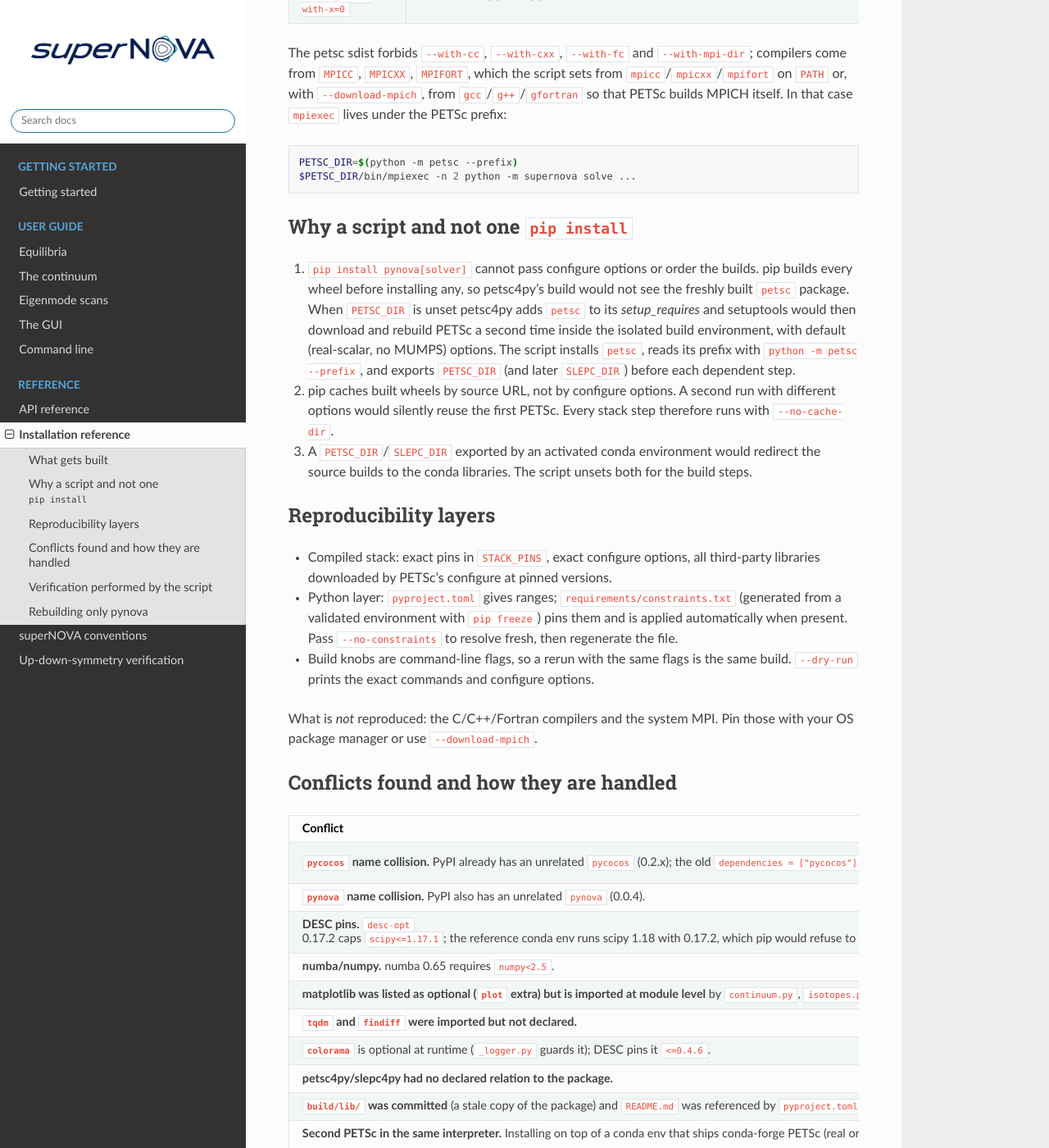
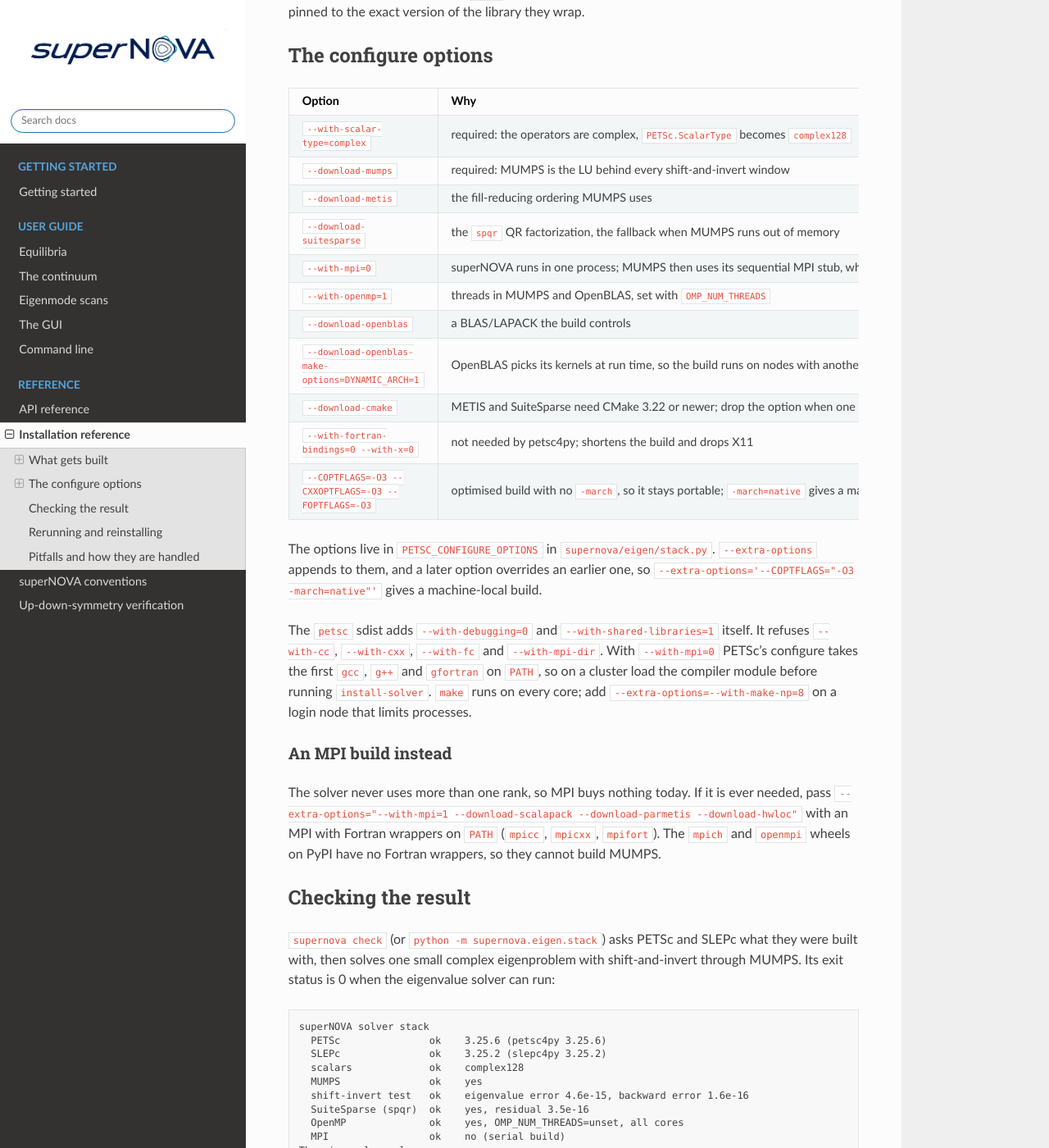
Before and after one commit to pablo-oyola/superNOVA, a Sphinx documentation site: the page built from docs/installation.md, in a window 1280 px wide and 1400 px high, scrolled down 1114 px. Shown: the whole window at 82% size. Built offline with Sphinx 7.4.7 and the Read the Docs theme 3.1.0, drawn with Linux system fonts in a browser that asks for light colours; some of the changed text lies outside the part shown.

Commit message:
pip install: supernova install-solver builds PETSc/SLEPc, supernova check verifies
PyPI has PETSc and SLEPc only as source releases, and one pip install cannot
build SLEPc against a PETSc with MUMPS: the petsc wheel deletes the static
MUMPS archives but keeps their -l flags in petscvariables (3.25 and 3.26), so
SLEPc's link stops at -lsmumps. install-solver runs the four pip builds in
order with PETSC_DIR/SLEPC_DIR set and the cache bypassed, drops the dangling
flags in between, and ends with supernova check. The PETSc build is serial and
downloads its own CMake, OpenBLAS (DYNAMIC_ARCH), METIS, MUMPS and SuiteSparse,
so a machine needs only C, C++ and Fortran compilers and make.

The solver extra and tools/install_stack.py are gone. README and
docs/installation.md describe the two-command install. Tested in a fresh
Python 3.12 conda env: PETSc 3.25.6 and SLEPc 3.25.2 pass the check, and the
ITPA example gives the same five roots as the conda-forge stack.

````diff
--- a/docs/installation.md
+++ b/docs/installation.md
@@ -1,108 +1,132 @@
 # Installation reference
 
-This page explains what `tools/install_stack.py` does, why each choice was
-made, and the conflicts it works around.  The short version is the
+This page explains what `supernova install-solver` builds, why each configure
+option is there, and the pitfalls known so far.  The short version is the
 Installation section of the
 [README](https://github.com/pablo-oyola/superNOVA#installation).
 
 ## What gets built
 
-| Layer | Source | Version | How |
+`pip install pynova` installs the pure-Python package.  `supernova
+install-solver` then runs pip four times in the same environment:
+
+| Step | Package | Version | How |
 |---|---|---|---|
-| PETSc | PyPI sdist `petsc` | 3.25.3 | compiled by pip with `PETSC_CONFIGURE_OPTIONS` |
-| SLEPc | PyPI sdist `slepc` | 3.25.1 | compiled by pip against that PETSc |
-| petsc4py / slepc4py | PyPI sdists | 3.25.3 / 3.25.1 | Cython extensions built with `PETSC_DIR`/`SLEPC_DIR` set |
-| mpi4py (optional) | PyPI sdist | 4.x | built with the same `mpicc` |
-| pyCOCOS | GitHub, pinned commit | `8e9aacb` | direct git reference in `pyproject.toml` |
-| pynova | this repository | | plain `pip install .` |
+| 1 | PETSc, PyPI sdist `petsc` | newest 3.25.x | compiled with the configure options below |
+| 2 | petsc4py | same as PETSc | Cython extension, `PETSC_DIR` set to step 1 |
+| 3 | SLEPc, PyPI sdist `slepc` | newest 3.25.x | compiled against step 1 |
+| 4 | slepc4py | same as SLEPc | Cython extension, `PETSC_DIR` and `SLEPC_DIR` set |
 
-PETSc configure options (fixed in `PETSC_BASE_OPTIONS`):
+pyCOCOS comes from GitHub at a pinned commit (`8e9aacb`), as a direct git
+reference in `pyproject.toml`.
+
+Each step sets `PETSC_DIR` (and `SLEPC_DIR`) to what the previous one
+installed, so every library is compiled exactly once, and every step bypasses
+the pip cache.  pip keys a built wheel by its source URL, not by its configure
+options, so a cached wheel could be an older real-scalar PETSc.
+
+### Why not one `pip install`
+
+The `petsc` sdist builds its wheel in two moves.  It links every downloaded
+package into `libpetsc.so`, then deletes the static archives
+(`lib/*.a`) to keep the wheel small.  `lib/petsc/conf/petscvariables` still
+lists those archives, though: MUMPS is always built static, so the link line
+keeps `-lsmumps -ldmumps -lcmumps -lzmumps -lmumps_common -lpord -lmpiseq`.
+SLEPc links through those variables, so `pip install petsc slepc` with MUMPS
+stops with `cannot find -lsmumps`.  PETSc 3.25 and 3.26 both do this.
+
+Between steps 1 and 2, `install-solver` removes every `-l` flag whose library
+is in none of the `-L` directories and that the compilers cannot find
+either.  System libraries such as `-lm` and `-lgfortran` stay.  The MUMPS code
+is already inside `libpetsc.so`, so nothing is lost.  It is
+`drop_missing_libraries` in `supernova/eigen/stack.py`.
+
+Only the minor version is fixed (`3.25`), because the solver is validated on
+it.  The bindings are pinned to the exact version of the library they wrap.
+
+## The configure options
 
 | Option | Why |
 |---|---|
-| `--with-scalar-type=complex --with-precision=double` | the NEP/PEP operators are complex; `PETSc.ScalarType` becomes `complex128` |
-| `--download-mumps --download-scalapack --download-metis --download-parmetis` | MUMPS LU is the production shift-and-invert factorisation; ScaLAPACK is a hard MUMPS dependency, METIS/ParMETIS give it its orderings |
-| `--with-openmp=1` | enables OpenMP in PETSc, MUMPS (`download-mumps-openmp` defaults on) and the downloaded OpenBLAS (`USE_OPENMP=1`) |
-| `--download-hwloc` | with pthreads and an MPI-3 MPI this defines `PETSC_HAVE_OPENMP_SUPPORT`, which unlocks `-mat_mumps_use_omp_threads` |
-| `--download-openblas` | a BLAS/LAPACK the build fully controls; `--blas system` or `--blas dir=/path` overrides it |
-| `--with-debugging=0 --COPTFLAGS=-O3 ...` | optimised build; `--optflags` overrides, e.g. `-O3 -march=native` for a machine-local build |
-| `--with-fortran-bindings=0 --with-x=0` | not needed by petsc4py, shortens the build |
+| `--with-scalar-type=complex` | required: the operators are complex, `PETSc.ScalarType` becomes `complex128` |
+| `--download-mumps` | required: MUMPS is the LU behind every shift-and-invert window |
+| `--download-metis` | the fill-reducing ordering MUMPS uses |
+| `--download-suitesparse` | the `spqr` QR factorization, the fallback when MUMPS runs out of memory |
+| `--with-mpi=0` | superNOVA runs in one process; MUMPS then uses its sequential MPI stub, which removes MPI, ScaLAPACK and ParMETIS from the prerequisites |
+| `--with-openmp=1` | threads in MUMPS and OpenBLAS, set with `OMP_NUM_THREADS` |
+| `--download-openblas` | a BLAS/LAPACK the build controls |
+| `--download-openblas-make-options=DYNAMIC_ARCH=1` | OpenBLAS picks its kernels at run time, so the build runs on nodes with another CPU |
+| `--download-cmake` | METIS and SuiteSparse need CMake 3.22 or newer; drop the option when one is on `PATH` to save a few minutes |
+| `--with-fortran-bindings=0 --with-x=0` | not needed by petsc4py; shortens the build and drops X11 |
+| `--COPTFLAGS=-O3 --CXXOPTFLAGS=-O3 --FOPTFLAGS=-O3` | optimised build with no `-march`, so it stays portable; `-march=native` gives a machine-local build |
 
-The petsc sdist forbids `--with-cc`, `--with-cxx`, `--with-fc` and
-`--with-mpi-dir`; compilers come from `MPICC`, `MPICXX`, `MPIFORT`, which the
-script sets from `mpicc`/`mpicxx`/`mpifort` on `PATH` or, with
-`--download-mpich`, from `gcc`/`g++`/`gfortran` so that PETSc builds MPICH
-itself.  In that case `mpiexec` lives under the PETSc prefix:
+The options live in `PETSC_CONFIGURE_OPTIONS` in `supernova/eigen/stack.py`.
+`--extra-options` appends to them, and a later option overrides an earlier
+one, so `--extra-options='--COPTFLAGS="-O3 -march=native"'` gives a
+machine-local build.
 
-```bash
-PETSC_DIR=$(python -m petsc --prefix)
-$PETSC_DIR/bin/mpiexec -n 2 python -m supernova solve ...
+The `petsc` sdist adds `--with-debugging=0` and `--with-shared-libraries=1`
+itself.  It refuses `--with-cc`, `--with-cxx`, `--with-fc` and
+`--with-mpi-dir`.  With `--with-mpi=0` PETSc's configure takes the first
+`gcc`, `g++` and `gfortran` on `PATH`, so on a cluster load the compiler
+module before running `install-solver`.  `make` runs on every core; add
+`--extra-options=--with-make-np=8` on a login node that limits processes.
+
+### An MPI build instead
+
+The solver never uses more than one rank, so MPI buys nothing today.  If it
+is ever needed, pass `--extra-options="--with-mpi=1 --download-scalapack
+--download-parmetis --download-hwloc"` with an MPI with Fortran wrappers on
+`PATH` (`mpicc`, `mpicxx`, `mpifort`).  The `mpich` and `openmpi` wheels on
+PyPI have no Fortran wrappers, so they cannot build MUMPS.
+
+## Checking the result
+
+`supernova check` (or `python -m supernova.eigen.stack`) asks PETSc and SLEPc
+what they were built with, then solves one small complex eigenproblem with
+shift-and-invert through MUMPS.  Its exit status is 0 when the eigenvalue
+solver can run:
+
+```text
+superNOVA solver stack
+  PETSc               ok    3.25.6 (petsc4py 3.25.6)
+  SLEPc               ok    3.25.2 (slepc4py 3.25.2)
+  scalars             ok    complex128
+  MUMPS               ok    yes
+  shift-invert test   ok    eigenvalue error 4.6e-15, backward error 1.6e-16
+  SuiteSparse (spqr)  ok    yes, residual 3.5e-16
+  OpenMP              ok    yes, OMP_NUM_THREADS=unset, all cores
+  MPI                 ok    no (serial build)
+The eigenvalue solver can run.
 ```
 
-## Why a script and not one `pip install`
+Missing SuiteSparse or OpenMP is reported but does not fail the check.
 
-1. `pip install pynova[solver]` cannot pass configure options or order the
-   builds.  pip builds every wheel before installing any, so petsc4py's build
-   would not see the freshly built `petsc` package.  When `PETSC_DIR` is unset
-   petsc4py adds `petsc` to its *setup_requires* and setuptools would then
-   download and rebuild PETSc a second time inside the isolated build
-   environment, with default (real-scalar, no MUMPS) options.  The script
-   installs `petsc`, reads its prefix with `python -m petsc --prefix`, and
-   exports `PETSC_DIR` (and later `SLEPC_DIR`) before each dependent step.
-2. pip caches built wheels by source URL, not by configure options.  A second
-   run with different options would silently reuse the first PETSc.  Every
-   stack step therefore runs with `--no-cache-dir`.
-3. A `PETSC_DIR`/`SLEPC_DIR` exported by an activated conda environment would
-   redirect the source builds to the conda libraries.  The script unsets both
-   for the build steps.
+## Rerunning and reinstalling
 
-## Reproducibility layers
+A rerun of `install-solver` reuses an installed PETSc that already has
+complex scalars and MUMPS, so recovering from a failed SLEPc step takes
+minutes, not the full build.  petsc4py, SLEPc and slepc4py are rebuilt on
+every run.  `--force` rebuilds PETSc too.
 
-* Compiled stack: exact pins in `STACK_PINS`, exact configure options, all
-  third-party libraries downloaded by PETSc's configure at pinned versions.
-* Python layer: `pyproject.toml` gives ranges; `requirements/constraints.txt`
-  (generated from a validated environment with `pip freeze`) pins them and is
-  applied automatically when present.  Pass `--no-constraints` to resolve
-  fresh, then regenerate the file.
-* Build knobs are command-line flags, so a rerun with the same flags is the
-  same build.  `--dry-run` prints the exact commands and configure options.
+Reinstalling pynova leaves the compiled stack alone: `pip install -e .` again
+in a checkout, or add `--force-reinstall --no-deps` to the git install.
 
-What is *not* reproduced: the C/C++/Fortran compilers and the system MPI.
-Pin those with your OS package manager or use `--download-mpich`.
+## Pitfalls and how they are handled
 
-## Conflicts found and how they are handled
-
-| Conflict | Handling |
+| Pitfall | Handling |
 |---|---|
-| **`pycocos` name collision.** PyPI already has an unrelated `pycocos` (0.2.x); the old `dependencies = ["pycocos"]` would install it. | Direct git reference pinned to commit `8e9aacb` (current `origin/master`). Direct references are fine for local/git installs but block uploading `pynova` to PyPI. Bump the SHA when pyCOCOS moves; the working copy of pyCOCOS had three uncommitted files at the time of pinning, which are not in the pin. |
-| **`pynova` name collision.** PyPI also has an unrelated `pynova` (0.0.4). | No change; `pip install .`/git installs ignore PyPI. Rename before any PyPI release. |
-| **DESC pins.** `desc-opt` 0.17.2 caps `scipy<=1.17.1`; the reference conda env runs scipy 1.18 with 0.17.2, which pip would refuse to resolve. 0.17.3 raises the caps to `scipy<=1.18.0`, `numpy<=2.5.1`, `matplotlib<=3.11.1`. DESC also pulls jax, jax-finufft, diffrax, equinox, optax, plotly, scikit-image and ~20 more packages. | `desc` extra pinned to `desc-opt>=0.17.3,<0.18` and kept optional; `import supernova` never imports `supernova.interop.desc`. |
-| **numba/numpy.** numba 0.65 requires `numpy<2.5`. | Core `numpy>=1.26,<2.5`, consistent with DESC's cap. |
-| **matplotlib was listed as optional (`plot` extra) but is imported at module level** by `continuum.py`, `isotopes.py`, `radial/profile.py`, `radial/bspline.py`. | Promoted to a core dependency; the `plot` extra is gone. Making those imports lazy would allow a headless install and is a follow-up. |
-| **`tqdm` and `findiff` were imported but not declared.** | Added to core dependencies. |
-| **`colorama`** is optional at runtime (`_logger.py` guards it); DESC pins it `<=0.4.6`. | Left undeclared; nothing forces a newer version. |
-| **petsc4py/slepc4py had no declared relation to the package.** | New `solver` extra with `>=3.25,<3.26` so `pip check` sees the contract. It never triggers a build on its own (the script installs the pinned versions first). |
-| **`build/lib/` was committed** (a stale copy of the package) and `README.md` was referenced by `pyproject.toml` but missing, which only warned. | `build/` untracked and ignored together with `dist/`, `.venv/`, `*.whl`; README added. |
-| **Second PETSc in the same interpreter.** Installing on top of a conda env that ships conda-forge PETSc (real or complex) leaves two `petsc4py` builds and `LD_LIBRARY_PATH` deciding which library loads. | The script refuses `--no-venv` when `petsc4py` is already importable unless `--force`, and defaults to a fresh venv. |
-| **MPI without Fortran wrappers** (some distro `mpich` builds) breaks MUMPS/ScaLAPACK. | Prerequisite check requires `mpifort`/`mpif90`, or `--download-mpich`. |
-| **OpenFUSIONToolkit** (TokaMaker refinement) is not on PyPI. | `tokamaker` extra only declares `freeqdsk`; `supernova.refine` raises a pointed `ImportError` without OFT. |
-| **`-mat_mumps_use_omp_threads`** needs `PETSC_HAVE_OPENMP_SUPPORT` (hwloc + pthreads + MPI-3 shared memory). | hwloc is downloaded; the verification prints `openmp_support` and warns when it is off. Plain OpenMP inside MUMPS works regardless. |
-| **MUMPS workspace** under SLEPc 3.25 needs `st_mat_mumps_icntl_14=200` on larger cases (INFOG(1)=-9 otherwise). | Runtime option, unchanged by the install; pass it through `PetscOptions.extra`. |
-| **Thread oversubscription.** OpenBLAS, MUMPS and numba all spawn threads. | Set `OMP_NUM_THREADS`; numba's pool is separate (`NUMBA_NUM_THREADS`). Under `mpiexec` keep threads × ranks ≤ cores. |
-
-## Verification performed by the script
-
-After the stack is installed it imports petsc4py/slepc4py, checks
-`petscconf.h` for `PETSC_USE_COMPLEX`, `PETSC_HAVE_MUMPS`, `PETSC_HAVE_OPENMP`,
-`PETSC_HAVE_SCALAPACK` and real MPI, and solves a small complex system through
-a MUMPS LU, requiring a residual below 1e-10.  It then imports `supernova`
-and `pycocos`, and `desc` when `--desc` was given.
-
-## Rebuilding only pynova
-
-```bash
-python tools/install_stack.py --venv .venv --skip-stack -e --desc
-```
-
-reinstalls pynova (editable) and its Python dependencies without touching
-the compiled stack.
+| **`pip install petsc slepc` fails with MUMPS.**  The petsc wheel deletes the static MUMPS archives but keeps their `-l` flags (see above). | `install-solver` removes the dangling flags between the PETSc and SLEPc builds. |
+| **The wheel cache ignores configure options.**  pip caches the wheels it compiles by source URL, so a later install with other options silently reuses the old PETSc. | `install-solver` passes `--no-cache-dir` to every step. |
+| **`PETSC_DIR` / `SLEPC_DIR` in the environment.**  Conda environments with conda-forge PETSc export them, and petsc4py then builds against that PETSc. | `install-solver` unsets both and sets its own for each step. |
+| **A second PETSc in the same environment.**  A conda-forge `petsc4py` next to the pip one leaves the import order deciding which library loads. | Use a fresh environment.  `install-solver` reinstalls the bindings on every run, so the pip ones win. |
+| **Python version.**  The compiled wheels are tied to the interpreter's minor version. | A new environment with another Python compiles the stack again. |
+| **`pycocos` name collision.**  PyPI has an unrelated `pycocos` (0.2.x). | Direct git reference pinned to commit `8e9aacb`.  That blocks uploading `pynova` to PyPI; bump the SHA when pyCOCOS moves. |
+| **`pynova` name collision.**  PyPI also has an unrelated `pynova` (0.0.4). | No change: git and local installs ignore PyPI.  Rename before any PyPI release. |
+| **DESC pins.**  `desc-opt` 0.17.3 caps `scipy<=1.18.0`, `numpy<=2.5.1` and `matplotlib<=3.11.1`, and pulls JAX and about twenty more packages. | The `desc` extra is optional, and `import supernova` never imports `supernova.interop.desc`. |
+| **numba and numpy.**  numba 0.65 requires `numpy<2.5`. | Core `numpy>=1.26,<2.5`, consistent with DESC's cap. |
+| **matplotlib is imported at module level** by `continuum.py`, `isotopes.py`, `radial/profile.py` and `radial/bspline.py`. | A core dependency.  Making those imports lazy would allow a headless install. |
+| **MUMPS workspace.**  Under SLEPc 3.25 the default `ICNTL(14)` runs out (INFOG(1) = -9). | A runtime option, `st_mat_mumps_icntl_14=200`, not an install matter. |
+| **Thread oversubscription.**  OpenBLAS, MUMPS and numba all start threads. | Set `OMP_NUM_THREADS`; numba's pool is separate (`NUMBA_NUM_THREADS`). |
+| **OpenFUSIONToolkit** (TokaMaker refinement) is not on PyPI. | The `tokamaker` extra only declares `freeqdsk`; `supernova.refine` raises a pointed `ImportError` without OFT. |
+| **The GUI on a remote machine.**  PySide6 needs an X server and the xcb libraries; without them Qt stops with "Could not load the Qt platform plugin xcb". | Connect with `ssh -X` (or `-Y`), and ask for `libxcb-cursor0` and `libxkbcommon-x11-0` if they are missing.  Scripts and the CLI need neither. |
````
Also changed, not shown: README.md (+41 -26 lines), docs/user_guide/equilibria.md (+1 -1 lines), pyproject.toml (+6 -9 lines), 5 other files.
